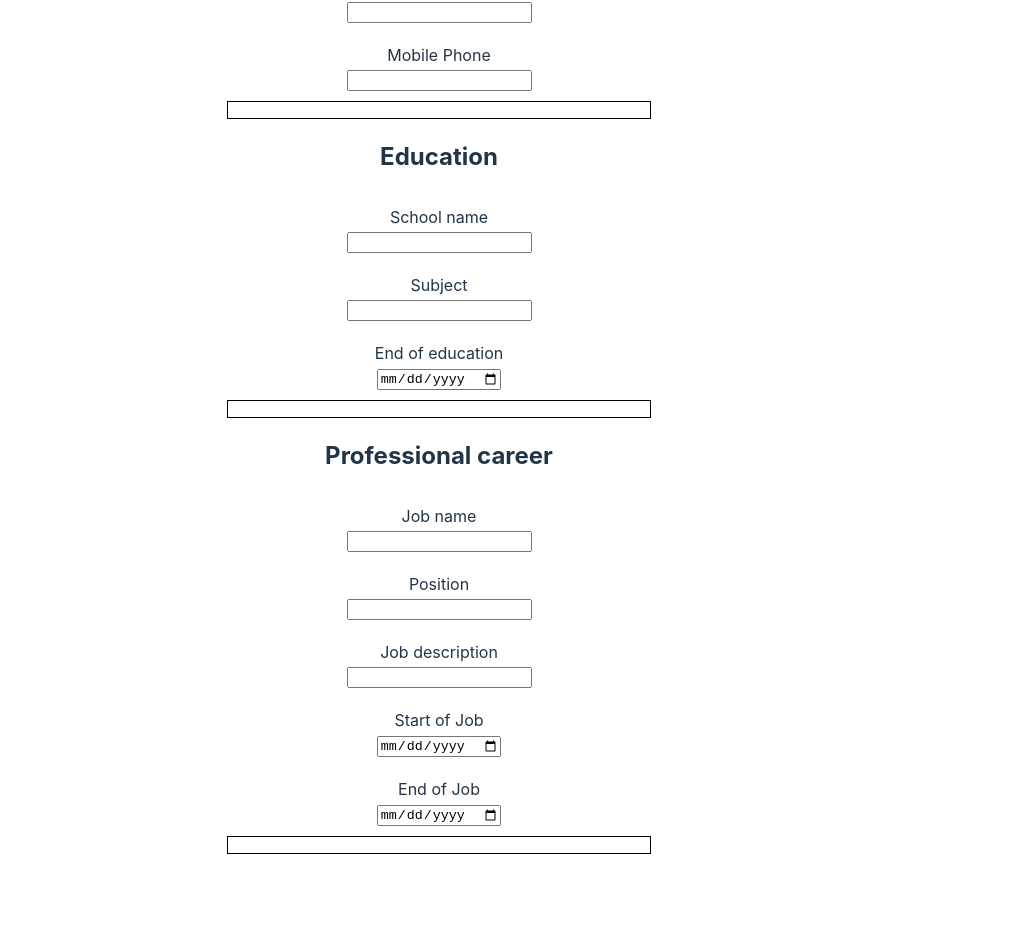
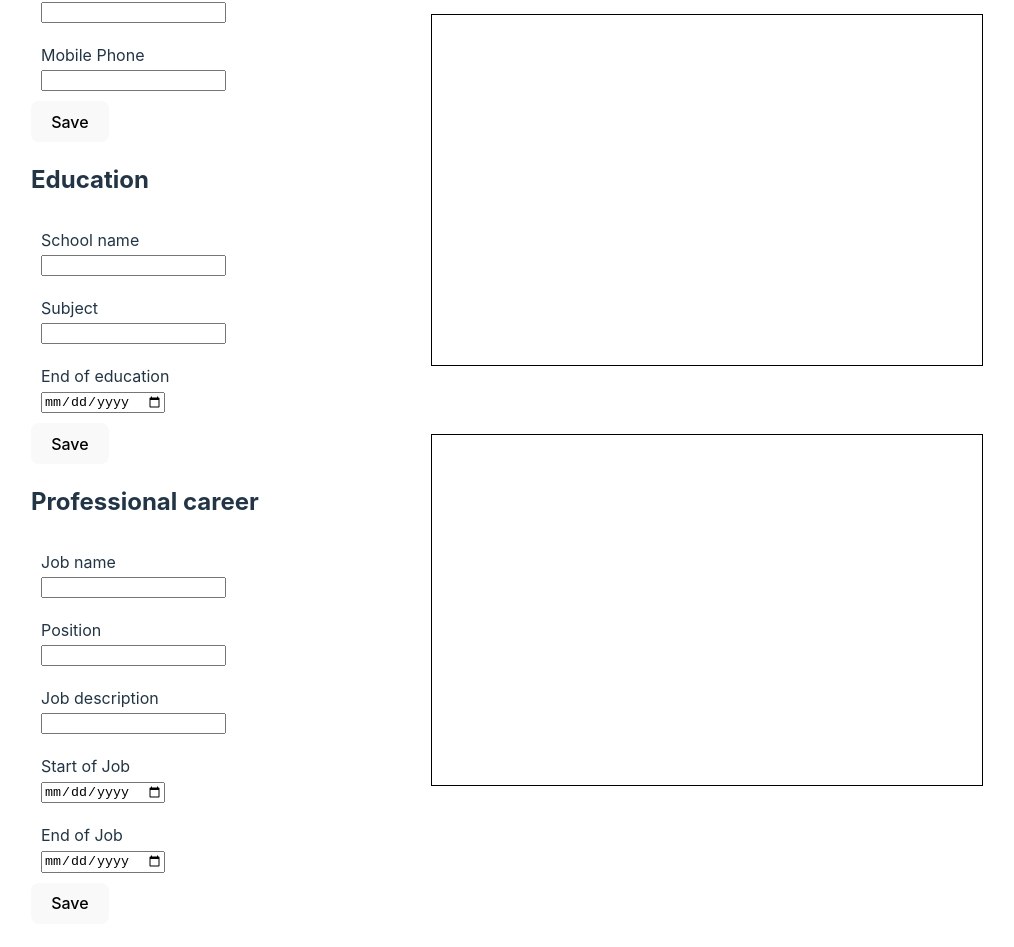
Before and after one commit to Vwalln99/CV-Application, a React (Vite) app in the folder CV-Application/: page / in a window 1280 px wide. Shown: the part 657-1604 px from the top of the page, without its empty margins (201-1215 px from the left). Before the commit the page ends 1543 px from the top, so only its background shows below. Built offline with nearby package versions, Linux system fonts and the light colour scheme.

Commit message:
init commit

```diff
--- a/CV-Application/src/App.css
+++ b/CV-Application/src/App.css
@@ -1,10 +1,27 @@
 #root {
-  max-width: 1280px;
-  margin: 0 auto;
+  max-width: fit-content;
+  margin: 0 ;
   padding: 2rem;
-  text-align: center;
+  text-align: left;
 }
-
+.container{
+  float: left;
+  margin-left: 200px;
+}
 .formattedData{
+  position: absolute;
+  height: 350px;
+  width: 550px;
+  float: right;
   border: black solid 1px;
+  margin-left: 400px;
 }
+#school{
+margin-top: -450px;
+}
+#formular{
+margin-top: -550px;
+}
+#karriere{
+margin-top: -490px;
+}
--- a/CV-Application/src/App.tsx
+++ b/CV-Application/src/App.tsx
@@ -20,6 +20,7 @@ const btnStyle={
 
   return (
     <>
+    <div className='container'>
       <div>
         <h1>Curriculum Vitae</h1>
         <h2>Personal Data</h2>
@@ -33,7 +34,7 @@ const btnStyle={
         <h2>Professional career</h2>
         <InputFormCareer/>
       </div>
-
+      </div>
 
     </>
   )
--- a/CV-Application/src/components/Formular.tsx
+++ b/CV-Application/src/components/Formular.tsx
@@ -34,6 +34,7 @@ export default function InputForm(){
         e.preventDefault();
         console.log(userData);
     };
+
 
     return(
         <>
@@ -78,10 +79,12 @@ export default function InputForm(){
                 <input type="number" value={userData.telNum}
                 onChange={(e)=>handleInputChange(e,"telNum")}></input>
             </div>
-
+            <button type="submit" onClick={()=>(console.log(userData))}>
+            Save
+            </button>
 
         </form>
-        <div className="formattedData">
+        <div className="formattedData" id="formular">
         <FormViewPersonal formDataPersonal={userData} />
         </div>
 
--- /dev/null
+++ b/CV-Application/src/components/Interface.tsx
@@ -0,0 +1,5 @@
+export default interface SUserData{
+    schoolName:string,
+    subject:string,
+    endDate:string,
+}
--- /dev/null
+++ b/CV-Application/src/components/Interfaces.tsx
@@ -0,0 +1,7 @@
+export  default interface TUserData{
+    jobName:string,
+        position:string,
+        jobDescripton:string,
+        startDate:string,
+        endDate: string,
+}
--- a/CV-Application/src/components/Karriere.tsx
+++ b/CV-Application/src/components/Karriere.tsx
@@ -1,72 +1,118 @@
-
 import { FormEvent, useState } from "react";
 import { ChangeEvent } from "react";
 import FormViewCareer from "./FormViewCareer";
+import TUserData from "./Interfaces";
 
+export default function InputFormCareer() {
+  // State
+  const [userData, setUserData] = useState({
+    jobName: "",
+    position: "",
+    jobDescripton: "",
+    startDate: "",
+    endDate: "",
+  });
+  const [entries, setEntries] = useState<TUserData[]>([]);
+  const [showForm, setShowForm] = useState(true);
 
-export default function InputFormCareer(){
-
-    //State
-    const [userData, setUserData]=useState({
-        jobName:"",
-        position:"",
-        jobDescripton:"",
-        startDate:"",
-        endDate:"",
-    });
-    //Style
-    const blockStyle={
-        display:"block",
+  // Style
+  const blockStyle = {
+    display: "block",
   };
-    const paddingStyle={
+  const paddingStyle = {
     padding: "10px",
   };
 
-
-    const handleInputChange=(
+  const handleInputChange = (
     e: ChangeEvent<HTMLInputElement>,
-            type:string
+    type: string
   ) => {
-            setUserData({...userData, [type]:e?.target?.value});
-    };
-    const handleSubmit=(e:FormEvent<HTMLFormElement>) => {
-        e.preventDefault();
-        console.log(userData);
+    setUserData({ ...userData, [type]: e?.target?.value });
   };
 
-    return(
+  const handleSubmit = (e: FormEvent<HTMLFormElement>) => {
+    e.preventDefault();
+    setEntries([...entries, userData]);
+    setUserData({
+      jobName: "",
+      position: "",
+      jobDescripton: "",
+      startDate: "",
+      endDate: "",
+    });
+    setShowForm(false);
+  };
+
+  const handleEdit = (index: number) => {
+    setUserData(entries[index]);
+    setShowForm(true);
+  };
+
+  const handleRemove = (index: number) => {
+    const newEntries = [...entries];
+    newEntries.splice(index, 1);
+    setEntries(newEntries);
+  };
+
+  return (
     <>
-        <form onSubmit={(e)=>handleSubmit(e)}>
+      {showForm && (
+        <form onSubmit={(e) => handleSubmit(e)}>
           <div style={paddingStyle}>
             <label style={blockStyle}>Job name</label>
-                <input type="text" value={userData.jobName}
-                onChange={(e)=>handleInputChange(e,"jobName")}></input>
+            <input
+              type="text"
+              value={userData.jobName}
+              onChange={(e) => handleInputChange(e, "jobName")}
+            ></input>
           </div>
           <div style={paddingStyle}>
             <label style={blockStyle}>Position</label>
-                <input type="text" value={userData.position}
-                onChange={(e)=>handleInputChange(e,"position")}></input>
+            <input
+              type="text"
+              value={userData.position}
+              onChange={(e) => handleInputChange(e, "position")}
+            ></input>
           </div>
           <div style={paddingStyle}>
             <label style={blockStyle}>Job description</label>
-                <input type="text" value={userData.jobDescripton}
-                onChange={(e)=>handleInputChange(e,"jobDescripton")}></input>
+            <input
+              type="text"
+              value={userData.jobDescripton}
+              onChange={(e) => handleInputChange(e, "jobDescripton")}
+            ></input>
           </div>
           <div style={paddingStyle}>
             <label style={blockStyle}>Start of Job</label>
-                <input type="date" value={userData.startDate}
-                onChange={(e)=>handleInputChange(e,"startDate")}></input>
+            <input
+              type="date"
+              value={userData.startDate}
+              onChange={(e) => handleInputChange(e, "startDate")}
+            ></input>
           </div>
           <div style={paddingStyle}>
             <label style={blockStyle}>End of Job</label>
-                <input type="date" value={userData.endDate}
-                onChange={(e)=>handleInputChange(e,"endDate")}></input>
+            <input
+              type="date"
+              value={userData.endDate}
+              onChange={(e) => handleInputChange(e, "endDate")}
+            ></input>
           </div>
-
-
+          <button type="submit">Save</button>
         </form>
-        <div className="formattedData">
-        <FormViewCareer formDataCareer={userData} />
+      )}
+      <div className="formattedData" id="karriere">
+        {entries.map((entry, index) => (
+          <div key={index} >
+            <FormViewCareer formDataCareer={entry} />
+            <button type="button" onClick={() => handleRemove(index)}>
+              Remove
+            </button>
+            <button type="button" onClick={() => handleEdit(index)}>
+              Edit
+            </button>
+          </div>
+        ))}
       </div>
     </>
   );
--- a/CV-Application/src/components/Schulbildung.tsx
+++ b/CV-Application/src/components/Schulbildung.tsx
@@ -1,60 +1,99 @@
-
 import { FormEvent, useState } from "react";
 import { ChangeEvent } from "react";
 import FormViewSchool from "./FormViewSchool";
+import SUserData from "./Interface";
 
-export default function InputFormEducation(){
+export default function InputFormEducation() {
+  // State
+  const [userData, setUserData] = useState({
+    schoolName: "",
+    subject: "",
+    endDate: "",
+  });
+  const [entries, setEntries] = useState<SUserData[]>([]);
+  const [showForm, setShowForm] = useState(true);
 
-    //State
-    const [userData, setUserData]=useState({
-        schoolName:"",
-        subject:"",
-        endDate:"",
-    });
-    //Style
-    const blockStyle={
-        display:"block",
+  // Style
+  const blockStyle = {
+    display: "block",
   };
-    const paddingStyle={
+  const paddingStyle = {
     padding: "10px",
   };
 
-
-    const handleInputChange=(
+  const handleInputChange = (
     e: ChangeEvent<HTMLInputElement>,
-            type:string
+    type: string
   ) => {
-            setUserData({...userData, [type]:e?.target?.value});
-    };
-    const handleSubmit=(e:FormEvent<HTMLFormElement>) => {
-        e.preventDefault();
-        console.log(userData);
+    setUserData({ ...userData, [type]: e?.target?.value });
   };
 
-    return(
+  const handleSubmit = (e: FormEvent<HTMLFormElement>) => {
+    e.preventDefault();
+    setEntries([...entries, userData]);
+    setUserData({
+      schoolName: "",
+      subject: "",
+      endDate: "",
+    });
+    setShowForm(false);
+  };
+
+  const handleEdit = (index: number) => {
+    setUserData(entries[index]);
+    setShowForm(true);
+  };
+
+  const handleRemove = (index: number) => {
+    const newEntries = [...entries];
+    newEntries.splice(index, 1);
+    setEntries(newEntries);
+  };
+
+  return (
     <>
-        <form onSubmit={(e)=>handleSubmit(e)}>
+      {showForm && (
+        <form onSubmit={(e) => handleSubmit(e)}>
           <div style={paddingStyle}>
             <label style={blockStyle}>School name</label>
-                <input type="text" value={userData.schoolName}
-                onChange={(e)=>handleInputChange(e,"schoolName")}></input>
+            <input
+              type="text"
+              value={userData.schoolName}
+              onChange={(e) => handleInputChange(e, "schoolName")}
+            ></input>
           </div>
           <div style={paddingStyle}>
             <label style={blockStyle}>Subject</label>
-                <input type="text" value={userData.subject}
-                onChange={(e)=>handleInputChange(e,"subject")}></input>
+            <input
+              type="text"
+              value={userData.subject}
+              onChange={(e) => handleInputChange(e, "subject")}
+            ></input>
           </div>
           <div style={paddingStyle}>
             <label style={blockStyle}>End of education</label>
-                <input type="date" value={userData.endDate}
-                onChange={(e)=>handleInputChange(e,"birthDate")}></input>
+            <input
+              type="date"
+              value={userData.endDate}
+              onChange={(e) => handleInputChange(e, "endDate")}
+            ></input>
           </div>
-
+          <button type="submit">Save</button>
         </form>
-        <div className="formattedData">
-        <FormViewSchool formDataSchool={userData} />
+        )}
+        <div className="formattedData" id="school">
+          {entries.map((entry, index) => (
+            <div key={index}>
+              <FormViewSchool formDataSchool={entry} />
+              <button type="button" onClick={() => handleRemove(index)}>
+                Remove
+              </button>
+              <button type="button" onClick={() => handleEdit(index)}>
+                Edit
+              </button>
+            </div>
+          ))}
         </div>
     </>
-
   );
 }
```
Lines whose indentation alone changed are shown as unchanged.
